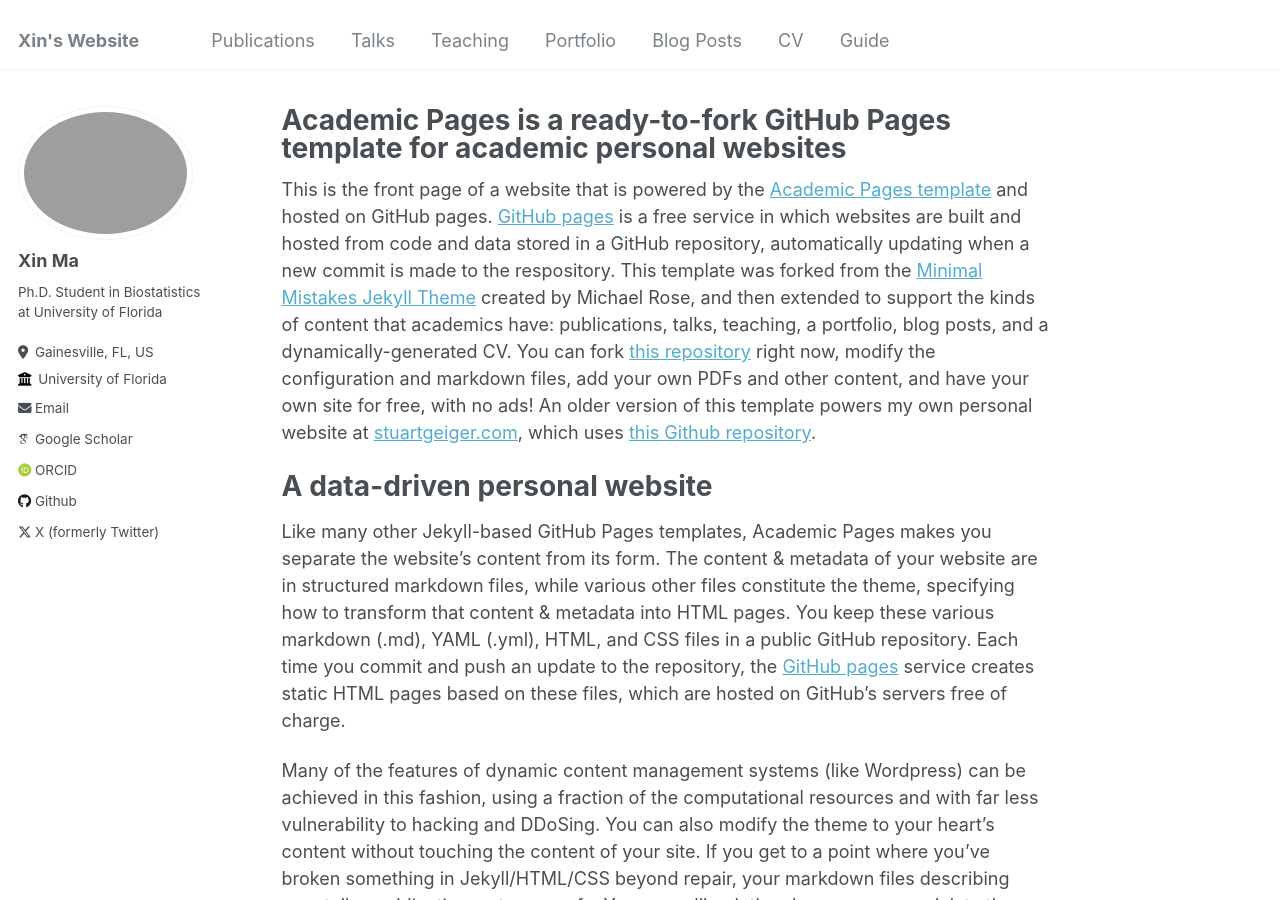
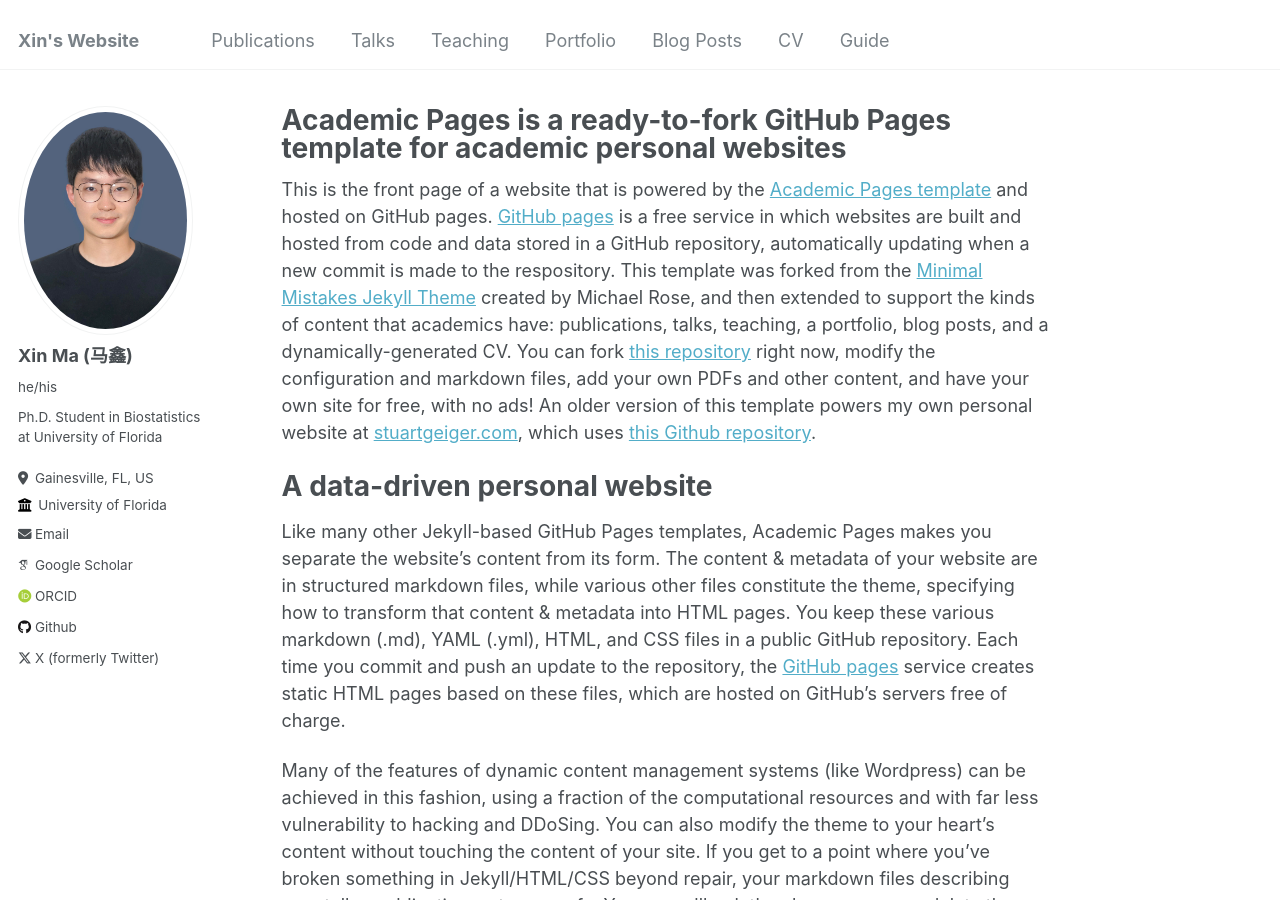
Before and after one commit to XinBiostats/xinbiostats.github.io, a Jekyll site: the page built from _pages/about.md, in a window 1280 px wide and 900 px high. Built offline with Jekyll 4.4.1, drawn with Linux system fonts in a browser that asks for light colours; some web fonts are replaced.

Commit message:
Update _config.yml

```diff
--- a/_config.yml
+++ b/_config.yml
@@ -21,9 +21,9 @@ repository               : "XinBiostats/XinBiostats.github.io"
 #               Additional customization can be done by editing /_includes/author-profile.html
 author:
   # Biographic information
-  avatar           : "profile.png"
-  name             : "Xin Ma"
-  pronouns         : # example: "he/his"
+  avatar           : "profile.jpg"
+  name             : "Xin Ma (马鑫)"
+  pronouns         : "he/his"
   bio              : "Ph.D. Student in Biostatistics at University of Florida"
   location         : "Gainesville, FL, US"
   employer         : "University of Florida"
```
